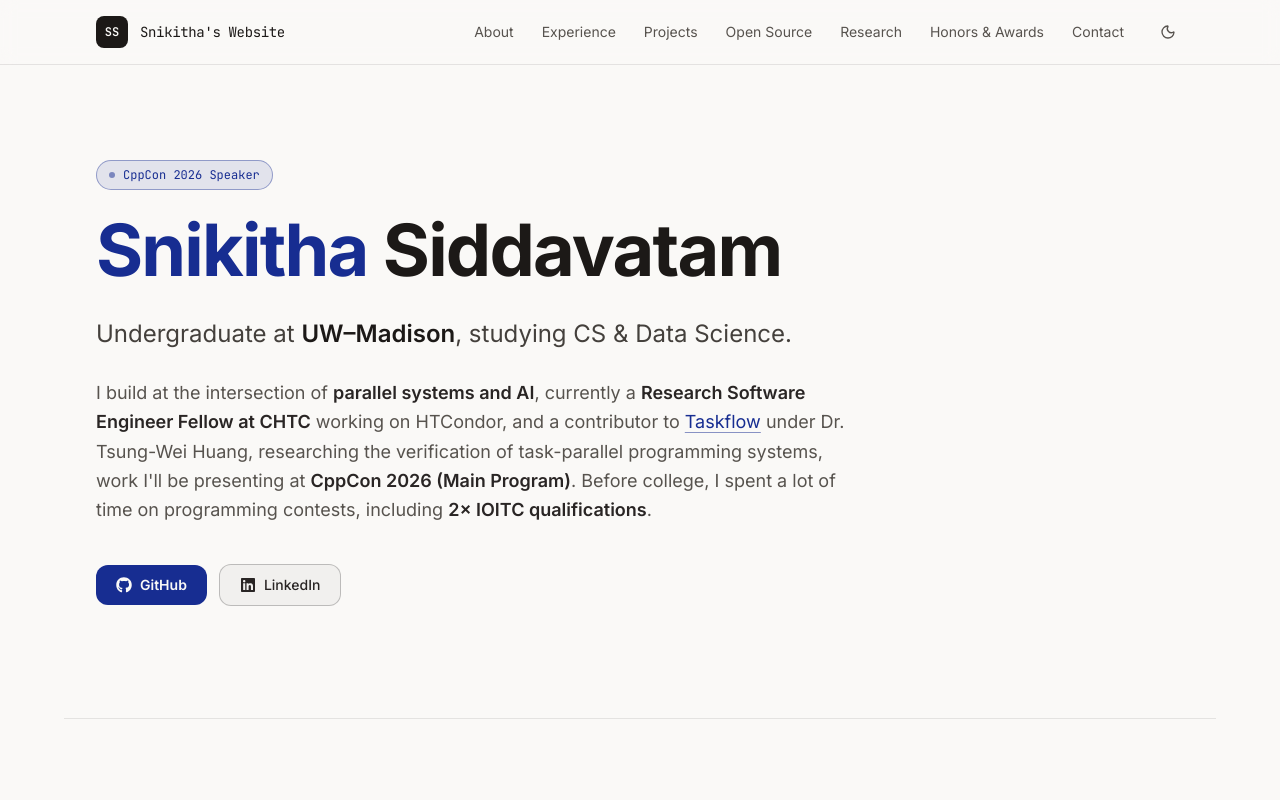
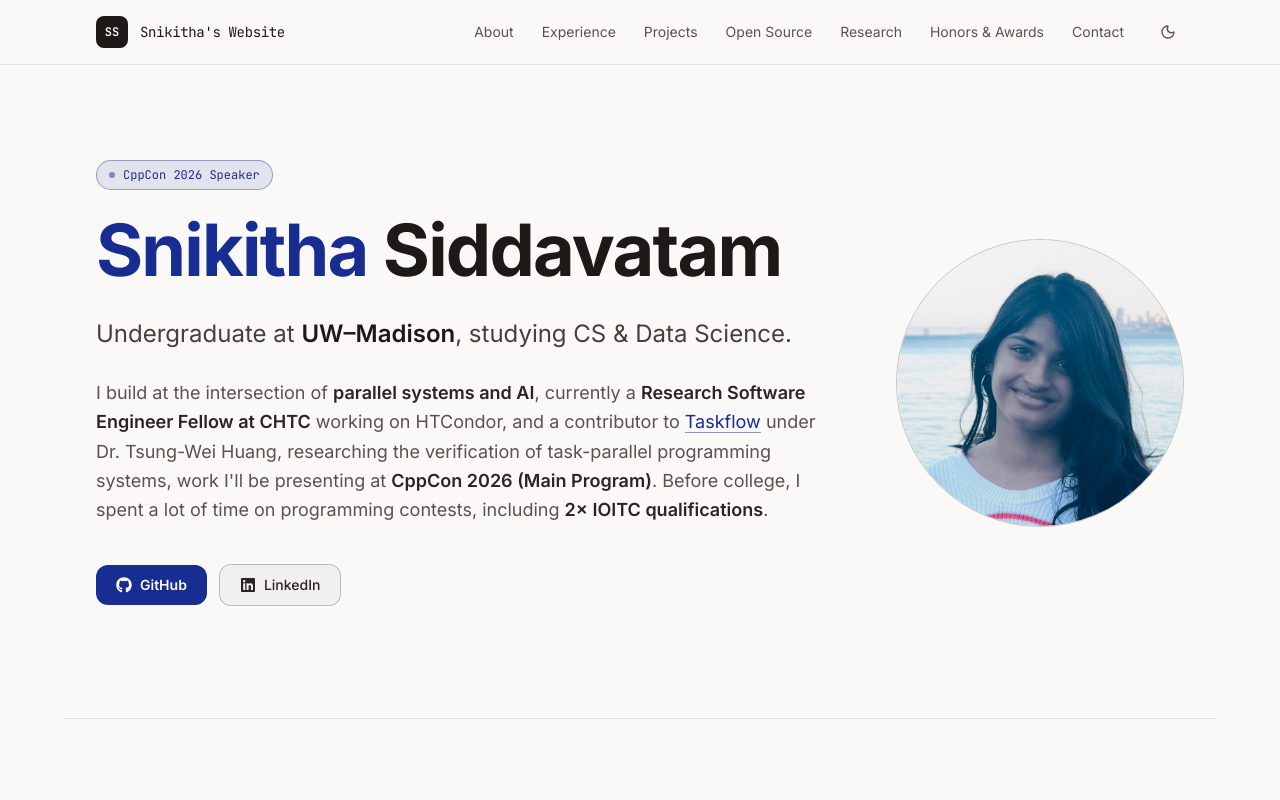
Before and after one commit to snikithasiddavatam/snikithasiddavatam.github.io, a React (Vite) app: page / in a window 1280 px wide. Shown: the top 800 px of the page. Built offline with nearby package versions, Linux system fonts and the light colour scheme.

Commit message:
profile pic added

```diff
--- a/src/components/Hero.jsx
+++ b/src/components/Hero.jsx
@@ -1,8 +1,9 @@
 import { FaGithub, FaLinkedin } from "react-icons/fa"
+import profile from "../assets/profile.jpg"
 
 export default function Hero() {
     return (
-        <section className="max-w-6xl mx-auto px-6 sm:px-8 pt-40 pb-28">
+        <section className="max-w-6xl mx-auto px-6 sm:px-8 pt-40 pb-28 flex flex-col-reverse lg:flex-row lg:items-center gap-12 lg:gap-16">
             <div className="max-w-3xl">
                 <span className="anim-fade-in-1 inline-flex items-center gap-2 font-mono text-xs px-3 py-1.5 rounded-full border border-accent/40 bg-accent/10 text-accent mb-6">
                     <span className="w-1.5 h-1.5 rounded-full bg-accent animate-pulse" />
@@ -60,6 +61,12 @@ export default function Hero() {
                     </a>
                 </div>
             </div>
+
+            <img
+                src={profile}
+                alt="Snikitha Siddavatam"
+                className="anim-fade-in-2 w-48 sm:w-56 lg:w-72 shrink-0 aspect-square object-cover object-[50%_45%] rounded-full border border-edge-strong"
+            />
         </section>
     )
 }
```
Also changed, not shown: src/assets/profile.jpg (added).
